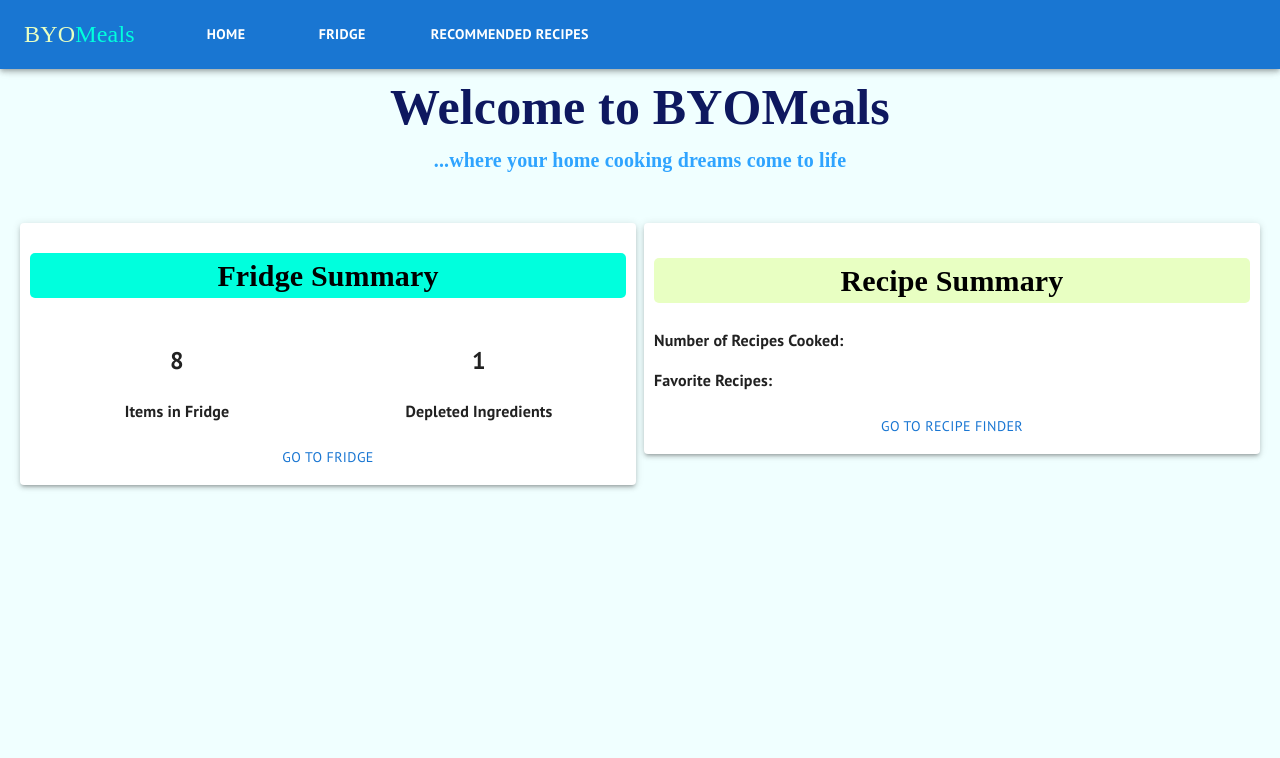
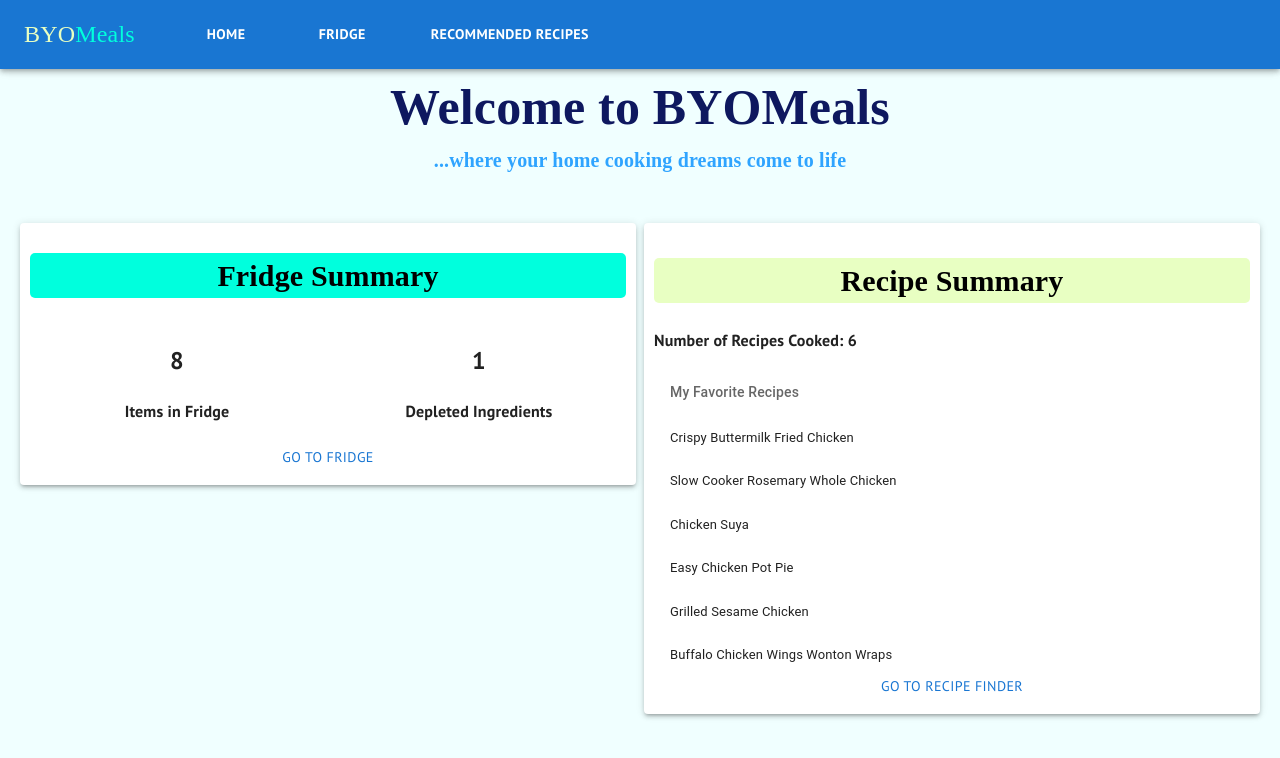
Before and after one commit to ybuchi/byomeals, a React (Create React App) app: page / in a window 1280 px wide. Shown: the top 758 px of the page. Built offline with nearby package versions, Linux system fonts and the light colour scheme; data requests are answered from the project's data file; a web font is replaced by a local one.

Commit message:
added favs to dashboard

```diff
--- a/package.json
+++ b/package.json
@@ -24,6 +24,7 @@
     "react-dom": "^17.0.2",
     "react-router-dom": "^6.2.2",
     "react-scripts": "5.0.0",
+    "react-window": "^1.8.6",
     "styled-components": "^5.3.5",
     "web-vitals": "^2.1.4"
   },
--- a/src/Components/ActionCard.js
+++ b/src/Components/ActionCard.js
@@ -11,10 +11,11 @@ import CardContent from '@mui/material/CardContent';
 import { styled } from '@mui/material/styles';
 import Button from '@mui/material/Button';
 import OutdoorGrillIcon from '@mui/icons-material/OutdoorGrill';
+import FavoriteBorderIcon from '@mui/icons-material/FavoriteBorder';
 
-const ActionCard = ({recipe, fridgeData, handleSelected, setSelectRecipe, selectRecipe}) => {
-    const {title} = recipe
-
+const ActionCard = ({recipe, fridgeData, handleSelected, setSelectRecipe, selectRecipe, handleUpdate, recRecipes, setRecRecipes}) => {
+    const {title, isFavorite, id} = recipe
+    const [favorite, setFavorite] = useState(isFavorite)
     const [expanded, setExpanded] = useState(false);
     const ExpandMore = styled((props) => {
         const { expand, ...other } = props;
@@ -29,6 +30,26 @@ const ActionCard = ({recipe, fridgeData, handleSelected, setSelectRecipe, select
     const handleExpandClick = (e) => {
         setExpanded(!expanded);
     }
+    function toggleClick() {
+        fetch (`http://localhost:3004/chicken/${id}`, {
+                    method:"PATCH",
+                    headers: {
+                        "Content-Type":"application/json"
+                    },
+                    body: JSON.stringify({...recipe, isFavorite : !favorite})
+                })
+        .then(req => req.json())
+        .then(update => {
+            setRecRecipes(recRecipes.map(eachRecipe => {
+                if (eachRecipe.title === update.title) {
+                    return update
+                }else {
+                    return eachRecipe
+                }
+            }))
+        })
+        setFavorite(() => !isFavorite)
+    }
     function handleButtonClick(e) {
         handleSelected(recipe)
 
@@ -41,13 +62,12 @@ const ActionCard = ({recipe, fridgeData, handleSelected, setSelectRecipe, select
         })
         .then (req => req.json())
         .then (data => console.log(data))
-
     }
     return (
         <>
         <CardActions disableSpacing>
-                    <IconButton aria-label="add to favorites">
-                    <FavoriteIcon />
+                    <IconButton aria-label="add to favorites" onClick={toggleClick}>
+                    {isFavorite ? <FavoriteIcon /> : <FavoriteBorderIcon/> }
                     </IconButton>
                     <IconButton aria-label="share">
                     <ShareIcon />
--- a/src/Components/Dashboard.js
+++ b/src/Components/Dashboard.js
@@ -8,12 +8,13 @@ import Grid from '@mui/material/Grid';
 
 
 function Dashboard() {
-    const [fridgeData, setFridgeData, newItemForm, newItemFormState, searchState, setSearchState] = useOutletContext();
+    const [fridgeData, setFridgeData, newItemForm, newItemFormState, searchState, setSearchState, selectOption, setSelectOption, recRecipes, setRecRecipes] = useOutletContext();
 
     const foodInFridge = fridgeData.filter((foodObject) => {
         return foodObject.isInFridge && (foodObject.item_name.toLowerCase().trim().includes(searchState.toLowerCase().trim()) || foodObject.type.toLowerCase().trim().includes(searchState.toLowerCase().trim()));
     })
     const depletedFoods = fridgeData.filter(foodObject=>!foodObject.isInFridge);
+
 
     return(
         <>
@@ -25,7 +26,7 @@ function Dashboard() {
 
             <Grid container spacing={1} id="dashboards-container">
                 <FridgeDashboard fridgeData={ fridgeData } foodInFridge={foodInFridge} depletedFoods={depletedFoods}/>
-                <RecipesDashboard />
+                <RecipesDashboard recRecipes={recRecipes} setRecRecipes={setRecRecipes}/>
             </Grid>
 
 
--- a/src/Components/FridgeDashboard.js
+++ b/src/Components/FridgeDashboard.js
@@ -8,6 +8,7 @@ import Box from '@mui/material/Box';
 
 
 function FridgeDashboard ({fridgeData, foodInFridge, depletedFoods}){
+
     return(
         <Grid item xs={12} sm={12} md={6} lg={6}>
             <Paper elevation={3} className="fridge-summary-paper">
--- a/src/Components/RecipeList.js
+++ b/src/Components/RecipeList.js
@@ -21,7 +21,7 @@ const useStyles = makeStyles({
         paddingRight: "50px"
     }
 })
-const RecipeList = ({recRecipe, fridgeData, filtRecipe, handleSelected, setSelectRecipe, selectRecipe, updatedCookCount}) => {
+const RecipeList = ({recRecipes, fridgeData, filtRecipe, handleSelected, setSelectRecipe, selectRecipe, updatedCookCount, handleUpdate, setRecRecipes}) => {
     const classes = useStyles()
     const ExpandMore = styled((props) => {
         const { expand, ...other } = props;
@@ -89,7 +89,7 @@ const RecipeList = ({recRecipe, fridgeData, filtRecipe, handleSelected, setSelec
                     })}
                     </Typography>
                 </CardContent>
-                <ActionCard selectRecipe={selectRecipe} setSelectRecipe={setSelectRecipe} handleSelected={handleSelected} recipe={recipe} fridgeData={fridgeData}/>
+                <ActionCard recRecipes={recRecipes} setRecRecipes={setRecRecipes} handleUpdate={handleUpdate} selectRecipe={selectRecipe} setSelectRecipe={setSelectRecipe} handleSelected={handleSelected} recipe={recipe} fridgeData={fridgeData}/>
             </Card>
         </Grid>
         )
--- a/src/Components/RecipesDashboard.js
+++ b/src/Components/RecipesDashboard.js
@@ -4,18 +4,57 @@ import Paper from '@mui/material/Paper';
 import Grid from '@mui/material/Grid';
 import Box from '@mui/material/Box';
 import Button from '@mui/material/Button';
+import { Link as RouterLink, useOutletContext } from "react-router-dom";
+import ListItem from '@mui/material/ListItem';
+import ListItemButton from '@mui/material/ListItemButton';
+import ListItemText from '@mui/material/ListItemText';
+import { FixedSizeList } from 'react-window';
+import List from '@mui/material/List';
+import { ListSubheader, Typography } from "@mui/material";
 
 
 
-function RecipesDashboard ({fridgeData, foodInFridge}){
+function RecipesDashboard ({recRecipes, setRecRecipes}){
+
+    const count = recRecipes.map(recipe => recipe.cookCount)
+    const sumRecipes = count.reduce((a, b) => a + b, 0)
+    const likes = recRecipes.filter(recipe=>recipe.isFavorite).map(each => {
+        return (
+            <ListItem key={each.title}>
+                <ListItemText primary={each.title} primaryTypographyProps={{fontSize: '13px'}}/>
+            </ListItem>
+            )
+    })
+
+
+
+
     return(
         <Grid item xs={12} sm={12} md={6} lg={6}>
             <Paper elevation={3} className="recipe-summary-paper">
                 <h2 id="recipe-title-summary">Recipe Summary</h2>
-                <p><strong>Number of Recipes Cooked: </strong></p>
-                <p><strong>Favorite Recipes: </strong></p>
+                <p><strong>Number of Recipes Cooked: {sumRecipes}</strong></p>
+                <List
+                sx={{
+                    width: '100%',
+                    maxWidth: 360,
+                    bgcolor: 'background.paper',
+                    position: 'relative',
+                    overflow: 'auto',
+                    maxHeight: 300,
+                    '& ul': { padding: 0 },
+                }}
+                subheader={<li />}
+                >
+                    <li>
+                        <ul>
+                            <ListSubheader>My Favorite Recipes</ListSubheader>
+                            {likes}
+                        </ul>
+                    </li>
+                </List>
                 <Box textAlign="center">
-                    <Button id="recipes-button">Go to Recipe Finder</Button>
+                    <Button id="recipes-button" component={RouterLink} to="/recipes">Go to Recipe Finder</Button>
                 </Box>
 
             </Paper>
--- a/src/Components/Recommended.js
+++ b/src/Components/Recommended.js
@@ -37,8 +37,6 @@ const Recommended = () => {
                         }
                     }))
                 })
-
-
     }
 
     return (
@@ -60,7 +58,7 @@ const Recommended = () => {
             </Grid>
             <Grid>
 
-            <RecipeList updatedCookCount={updatedCookCount} selectRecipe={selectRecipe} setSelectRecipe={setSelectRecipe} handleSelected={handleSelected} filtRecipe={filtRecipe} recRecipe={recRecipes} fridgeData={fridgeData}/>
+            <RecipeList updatedCookCount={updatedCookCount} selectRecipe={selectRecipe} setSelectRecipe={setSelectRecipe} handleSelected={handleSelected} filtRecipe={filtRecipe} recRecipes={recRecipes} setRecRecipes={setRecRecipes} fridgeData={fridgeData}/>
             </Grid>
 
         </Box>
```
Also changed, not shown: db.json (+12 -2 lines), 1 other file (tests, documents, lock files or other folders).
